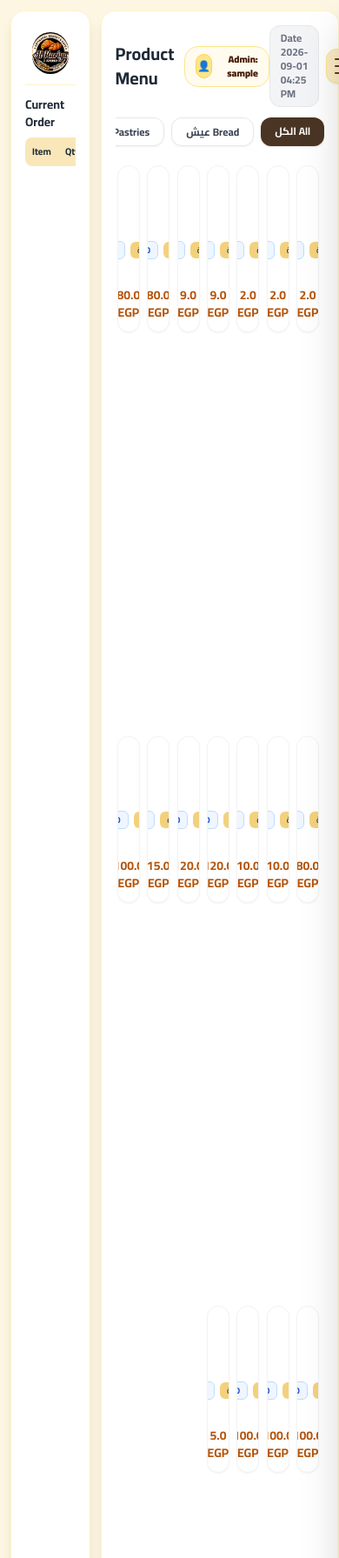
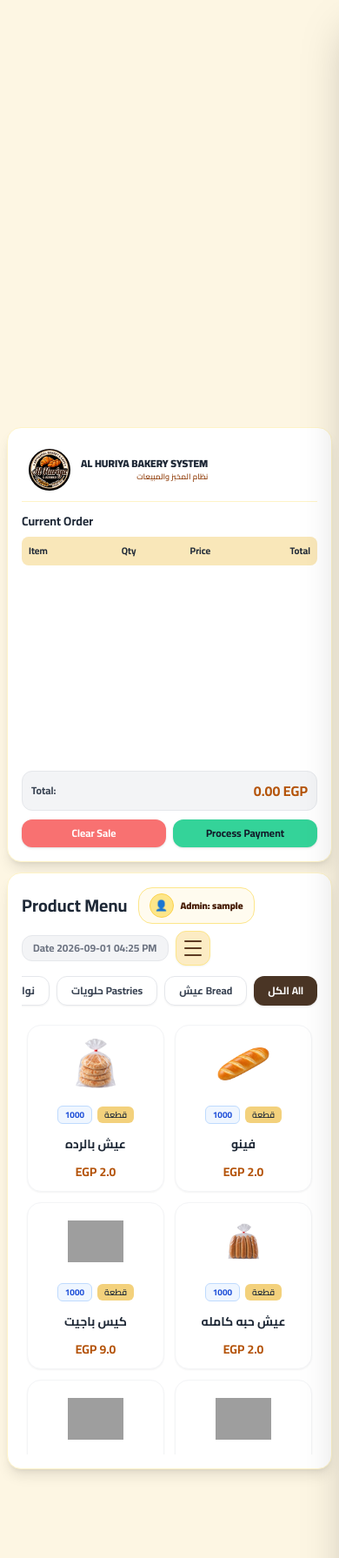
Before and after one commit to kyrillosashraf/bakery-system, a Flask app: page / in a window 390 px wide. Shown: the top 1791 px of the page at 87% size. Run offline with Flask 3, Linux system fonts and the light colour scheme; the visitor is signed in with stand-in values (Sample User, id 1); data comes from the database, SQL or seed files in the repository; lists and menus that the app fills with data are empty; some libraries are stand-ins or nearby versions; grey boxes are pictures that could not be loaded.

Commit message:
Refactor POS template layout and styling
Updated layout and styling for the POS template, including adjustments to the product menu and order display sections.

```diff
--- a/templates/pos.html
+++ b/templates/pos.html
@@ -3,12 +3,12 @@
 {% block title %}Bakery - نظام الكاشير{% endblock %}
 
 {% block content %}
-<div class="h-screen overflow-hidden flex items-center justify-center p-3" dir="ltr">
+<div class="min-h-screen md:h-screen overflow-y-auto md:overflow-hidden flex items-center justify-center p-2 md:p-3" dir="ltr">
 
-    <div class="flex w-full h-[calc(100vh-24px)] gap-3">
+    <div class="flex flex-col md:flex-row w-full md:h-[calc(100vh-24px)] gap-3">
 
-        <!-- لوحة الفاتورة (على اليمين) -->
-        <div class="w-3/12 bg-white rounded-2xl shadow-lg p-4 flex flex-col justify-between border border-amber-100 h-full">
+        <!-- لوحة الفاتورة -->
+        <div class="w-full md:w-3/12 bg-white rounded-2xl shadow-lg p-4 flex flex-col justify-between border border-amber-100 h-[500px] md:h-full">
             <div>
                 <div class="flex items-center justify-end gap-3 bg-white p-2 mb-3 border-b border-amber-100 pb-3" dir="rtl">
                     <div class="overflow-hidden text-right">
@@ -22,7 +22,7 @@
                     <h2 class="text-sm font-bold text-gray-800">Current Order</h2>
                 </div>
 
-                <div class="overflow-y-auto max-h-[calc(100vh-260px)]">
+                <div class="overflow-y-auto max-h-[220px] md:max-h-[calc(100vh-260px)]">
                     <table class="w-full text-left border-collapse">
                         <thead>
                             <tr class="bg-[#f9e7b9] text-gray-800 text-[11px]">
@@ -50,9 +50,9 @@
             </div>
         </div>
 
-        <!-- لوحة المنتجات (على اليسار) -->
-        <div class="w-9/12 bg-white rounded-2xl shadow-lg p-4 flex flex-col border border-amber-100 h-full">
-            <div class="flex justify-between items-center mb-3">
+        <!-- لوحة المنتجات -->
+        <div class="w-full md:w-9/12 bg-white rounded-2xl shadow-lg p-4 flex flex-col border border-amber-100 h-auto md:h-full">
+            <div class="flex justify-between items-center mb-3 flex-wrap gap-2">
                 <div class="flex items-center gap-3">
                     <h2 class="text-xl font-bold text-gray-800">Product Menu</h2>
 
@@ -87,8 +87,8 @@
                 <button onclick="filterCategory('nawashef', this)" class="category-btn bg-white hover:bg-amber-50 text-gray-700 border border-gray-200 px-4 py-2 rounded-xl text-xs font-bold shadow-sm transition shrink-0 cursor-pointer">نواشف</button>
             </div>
 
-            <!-- شبكة المنتجات -->
-            <div id="menu-grid" class="grid grid-cols-7 gap-3 overflow-y-auto p-1.5 h-[calc(100vh-150px)]" dir="rtl">
+            <!-- شبكة المنتجات (متجاوبة: عمودين في الموبايل وتزيد حسب عرض الشاشة) -->
+            <div id="menu-grid" class="grid grid-cols-2 sm:grid-cols-3 md:grid-cols-4 lg:grid-cols-7 gap-3 overflow-y-auto p-1.5 h-[500px] md:h-[calc(100vh-150px)]" dir="rtl">
                 {% for p in products %}
                 <div data-category="{{ p.category }}" onclick='handleProductClick({{ p.name|tojson }}, {{ p.price|tojson }}, {{ p.unit|tojson }}, {{ p.stock|tojson }})' class="product-card bg-white hover:bg-amber-50 cursor-pointer rounded-2xl p-3 flex flex-col items-center justify-between text-center shadow-sm border border-gray-100 transition hover:scale-105 h-48 relative overflow-hidden">
 
```
